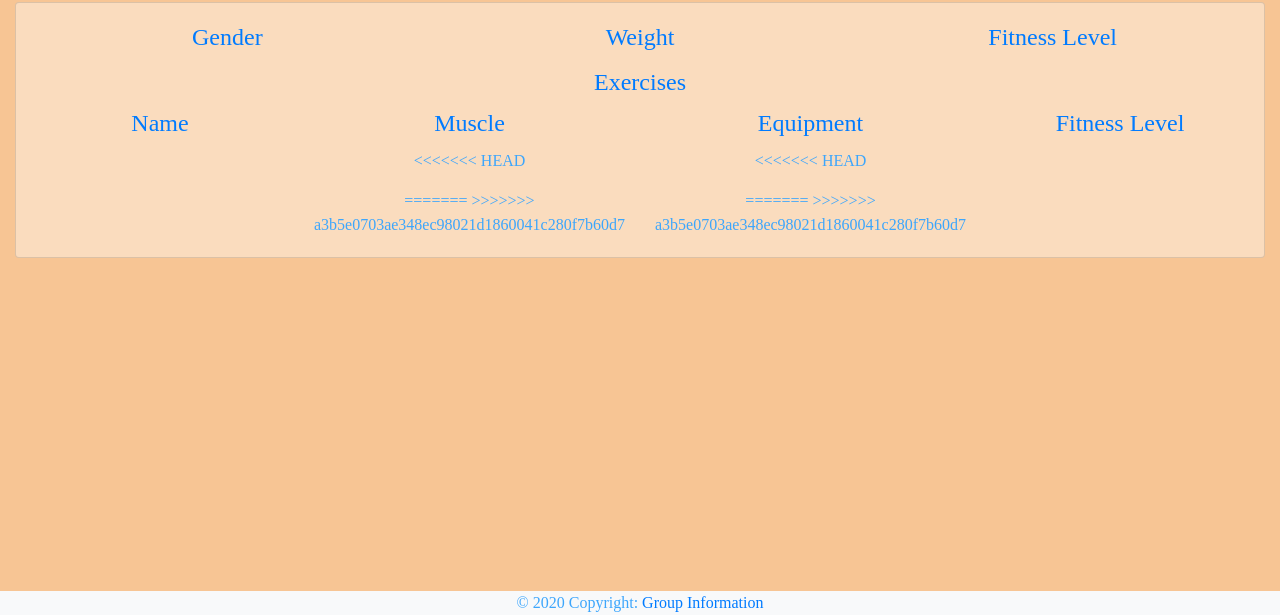
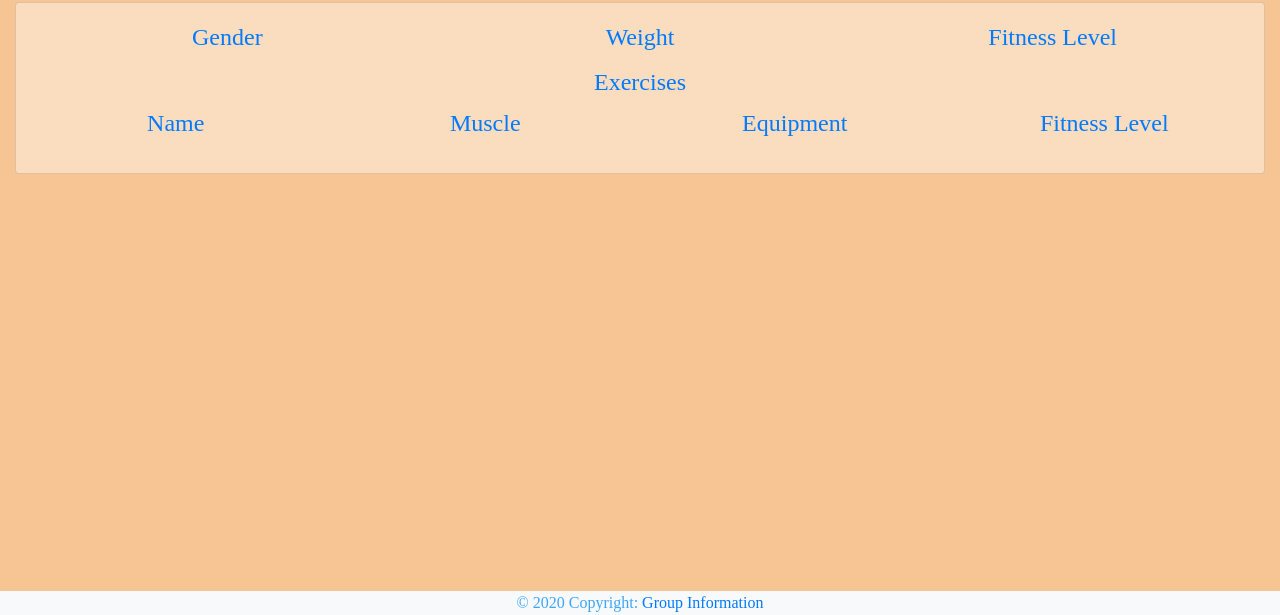
Before and after one commit to wwshehan/Fit-Heaven, a website: page public/members.html in a window 1280 px wide. Shown: the part 185-800 px from the top of the page. Drawn offline with nearby package versions, Linux system fonts and the light colour scheme; no server answers.

Commit message:
updated members.html

```diff
--- a/public/members.html
+++ b/public/members.html
@@ -90,18 +90,12 @@
 
             <div class="col">
               <h2 class="text-primary card-title">Muscle</h2>
-<<<<<<< HEAD
               <p id = "muscle"></p>
-=======
->>>>>>> a3b5e0703ae348ec98021d1860041c280f7b60d7
             </div>
 
             <div class="col">
               <h2 class="text-primary card-title">Equipment</h2>
-<<<<<<< HEAD
               <p id = "equipment"></p>
-=======
->>>>>>> a3b5e0703ae348ec98021d1860041c280f7b60d7
             </div>
 
             <div class="col">
```
